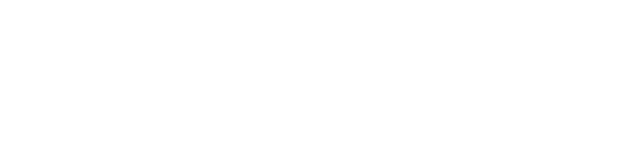
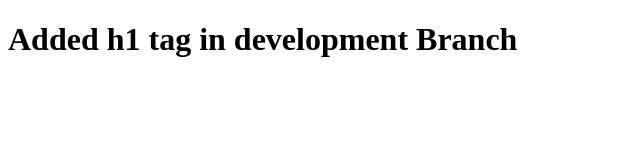
Before and after one commit to bhargav1251/branchingTutorial, a plain HTML site: page index2.html in a window 1280 px wide. Shown: the whole page, without its empty margins (0-640 px from the left). Drawn offline with Linux system fonts and the light colour scheme.

Commit message:
Added h1 tag in development Branch

```diff
--- a/index2.html
+++ b/index2.html
@@ -5,6 +5,6 @@
   <title>index2</title>
 </head>
 <body>
-
+<h1>Added h1 tag in development Branch</h1>
 </body>
 </html>
```
